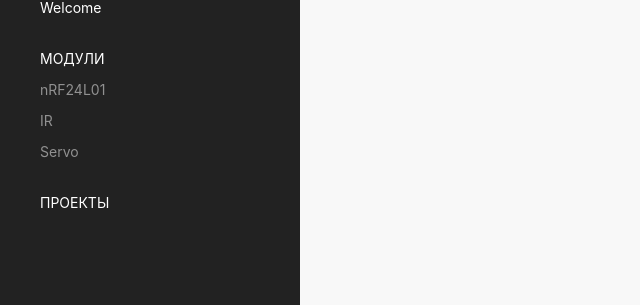
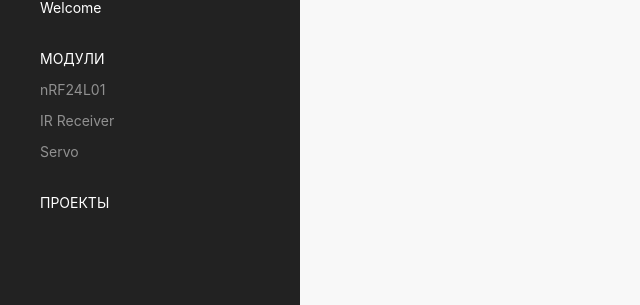
Before and after one commit to ProjectErlon/ProjectErlon.github.io, a Jekyll site: the page built from index.md, in a window 1280 px wide. Shown: the part 134-439 px from the top of the page, without its empty margins (0-640 px from the left). Built offline with Jekyll 4.4.1, drawn with Linux system fonts in a browser that asks for light colours; nearby versions of some CDN libraries.

Commit message:
Update sidebar.yml

```diff
--- a/_data/sidebar.yml
+++ b/_data/sidebar.yml
@@ -10,7 +10,7 @@ cat_lib:
     nav:
       - title: 'nRF24L01'
         url: '/arduino/nrf24l01'
-      - title: 'IR'
+      - title: 'IR Receiver'
         url: '/arduino/ir-receiver'
       - title: 'Servo'
         url: '/arduino/servo'
```
